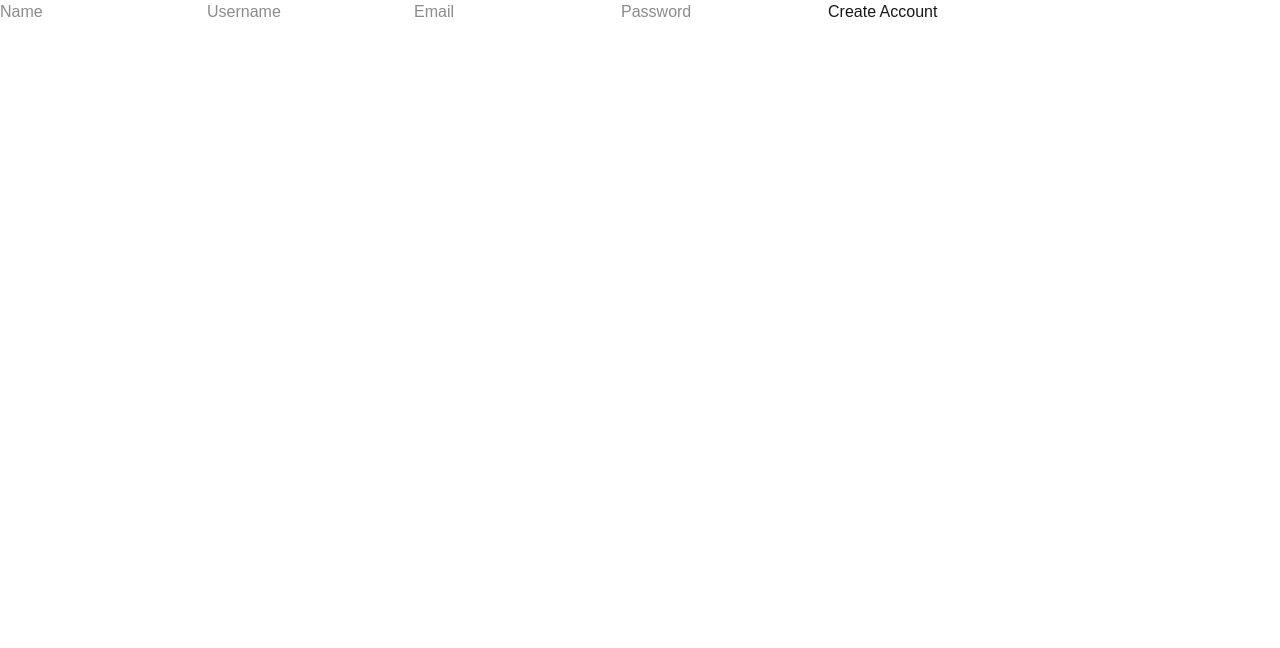
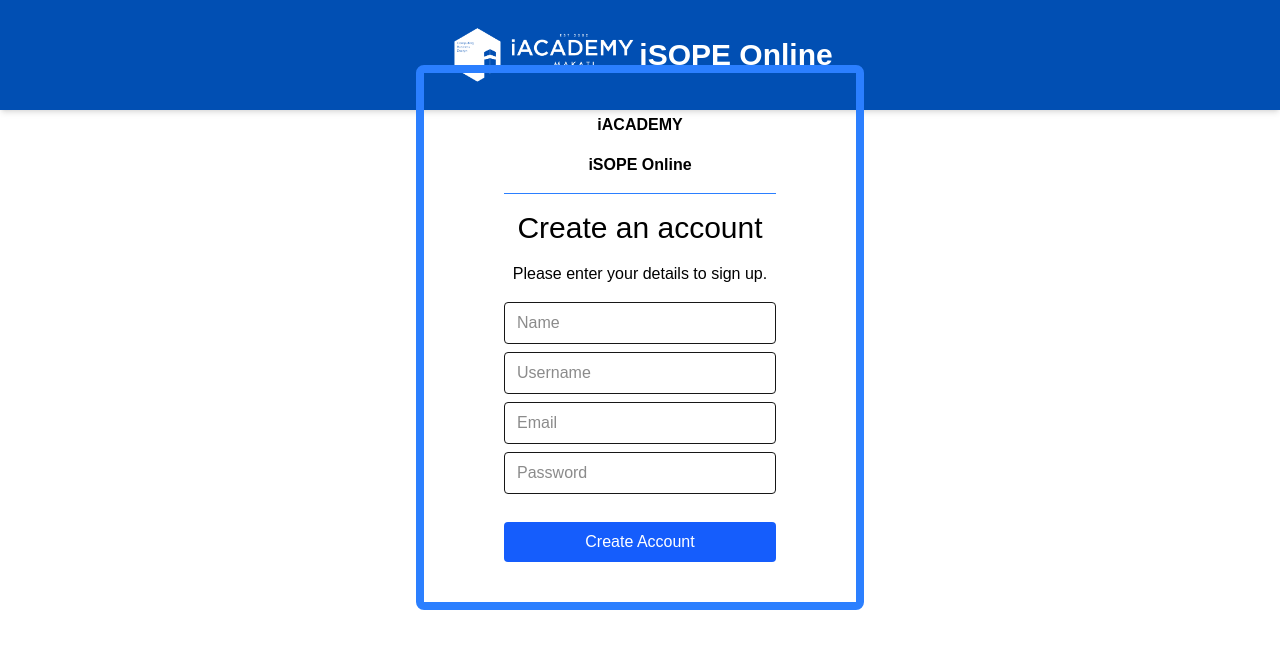
Before and after one commit to nanah1307/isope-thesis, a Next.js app: page /signup in a window 1280 px wide. Shown: the top 648 px of the page. Built offline with nearby package versions, Linux system fonts and the light colour scheme; no server answers.

Commit message:
added signup

```diff
--- a/src/app/signup/page.tsx
+++ b/src/app/signup/page.tsx
@@ -10,7 +10,6 @@
   const [name, setName] = useState("");
 
   const handleSignUp = async () => {
-    // 1️⃣ Create auth user (password handled by Supabase)
     const { data, error } = await supabase.auth.signUp({
       email,
       password,
@@ -21,7 +20,6 @@
       return;
     }
 
-    // 2️⃣ Insert profile into users table
     const { error: insertError } = await supabase.from("users").insert({
       id: data.user.id,
       email,
@@ -38,15 +36,61 @@
   };
 
   return (
-    <div className="space-y-3">
-      <input placeholder="Name" onChange={e => setName(e.target.value)} />
-      <input placeholder="Username" onChange={e => setUsername(e.target.value)} />
-      <input placeholder="Email" onChange={e => setEmail(e.target.value)} />
-      <input type="password" placeholder="Password" onChange={e => setPassword(e.target.value)} />
+    <div className="bg-white min-h-screen">
+      <header className="bg-[#014FB3] text-white flex items-center justify-center py-6 shadow-md">
+        <img
+          src="/img/iaclogolong.png"
+          alt="Logo"
+          className="w-48 h-auto object-contain items-center"
+        />
 
-      <button onClick={handleSignUp}>
-        Create Account
-      </button>
+        <h1 className="text-2xl md:text-3xl font-bold">iSOPE Online</h1>
+      </header>
+
+      <div className="flex flex-col items-center justify-center h-64 space-y-2justify-center">
+        <div className="mt-50 border-8 border-blue-500 px-20 py-10 rounded-lg space-y-4 text-center w-full max-w-md">
+          <p className="text-black font-bold">iACADEMY</p>
+          <p className="text-black font-bold">iSOPE Online</p>
+          <div className="w-full h-px bg-blue-500 my-4"></div>
+          <p className="text-black text-3xl">Create an account</p>
+          <p className="text-black">Please enter your details to sign up.</p>
+
+          <div className="space-y-2 mt-4 text-left">
+            <input
+              className="w-full border px-3 py-2 rounded"
+              placeholder="Name"
+              value={name}
+              onChange={(e) => setName(e.target.value)}
+            />
+            <input
+              className="w-full border px-3 py-2 rounded"
+              placeholder="Username"
+              value={username}
+              onChange={(e) => setUsername(e.target.value)}
+            />
+            <input
+              className="w-full border px-3 py-2 rounded"
+              placeholder="Email"
+              value={email}
+              onChange={(e) => setEmail(e.target.value)}
+            />
+            <input
+              className="w-full border px-3 py-2 rounded"
+              type="password"
+              placeholder="Password"
+              value={password}
+              onChange={(e) => setPassword(e.target.value)}
+            />
+          </div>
+
+          <button
+            onClick={handleSignUp}
+            className="bg-blue-600 text-white px-4 py-2 rounded mt-3 w-full"
+          >
+            Create Account
+          </button>
+        </div>
+      </div>
     </div>
   );
 }
```
